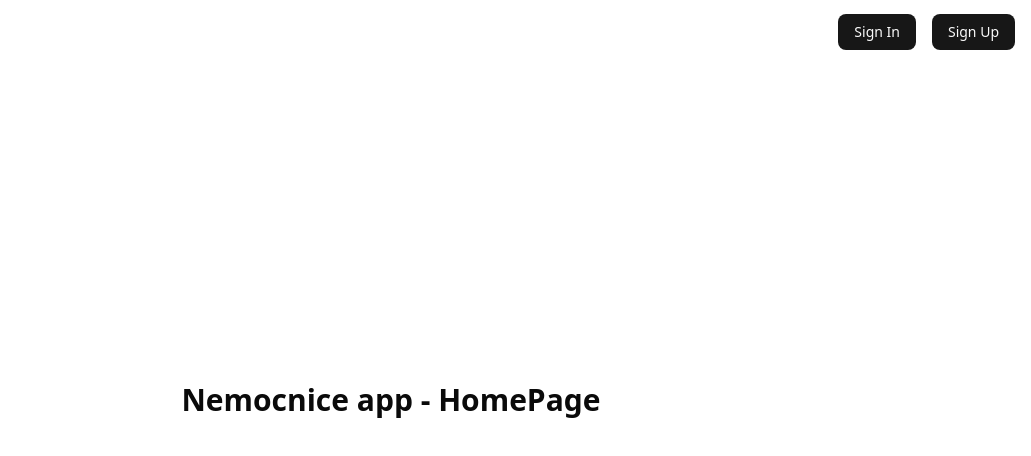
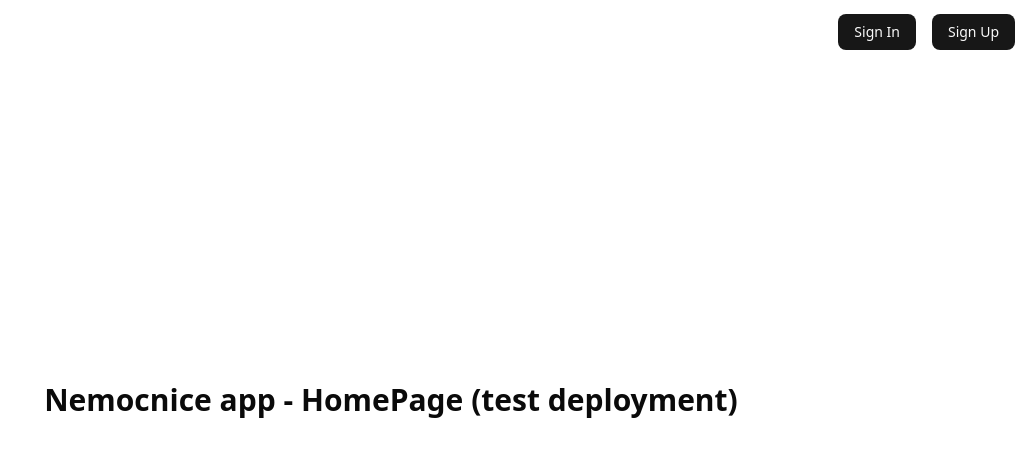
Before and after one commit to VPSI-VSB-2025/vpsiproject, a Next.js app in the folder frontend/: page / in a window 1280 px wide. Shown: the top 456 px of the page, without its empty margins (249-1280 px from the left). Built offline with nearby package versions, Linux system fonts and the light colour scheme; no server answers.

Commit message:
CI/CD Test

```diff
--- a/frontend/src/app/page.tsx
+++ b/frontend/src/app/page.tsx
@@ -1,7 +1,7 @@
 export default function Home() {
   return (
     <div className='w-full h-screen flex items-center justify-center'>
-      <div className='font-bold text-3xl'>Nemocnice app - HomePage</div>
+      <div className='font-bold text-3xl'>Nemocnice app - HomePage (test deployment)</div>
     </div>
   )
 }
```
